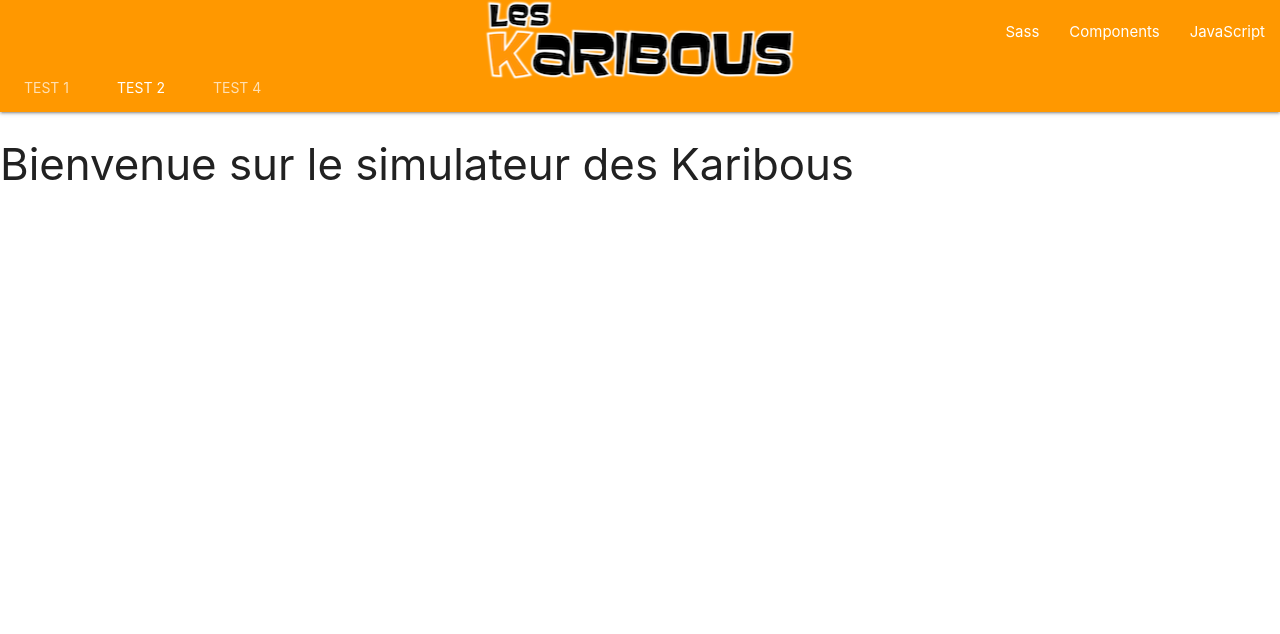
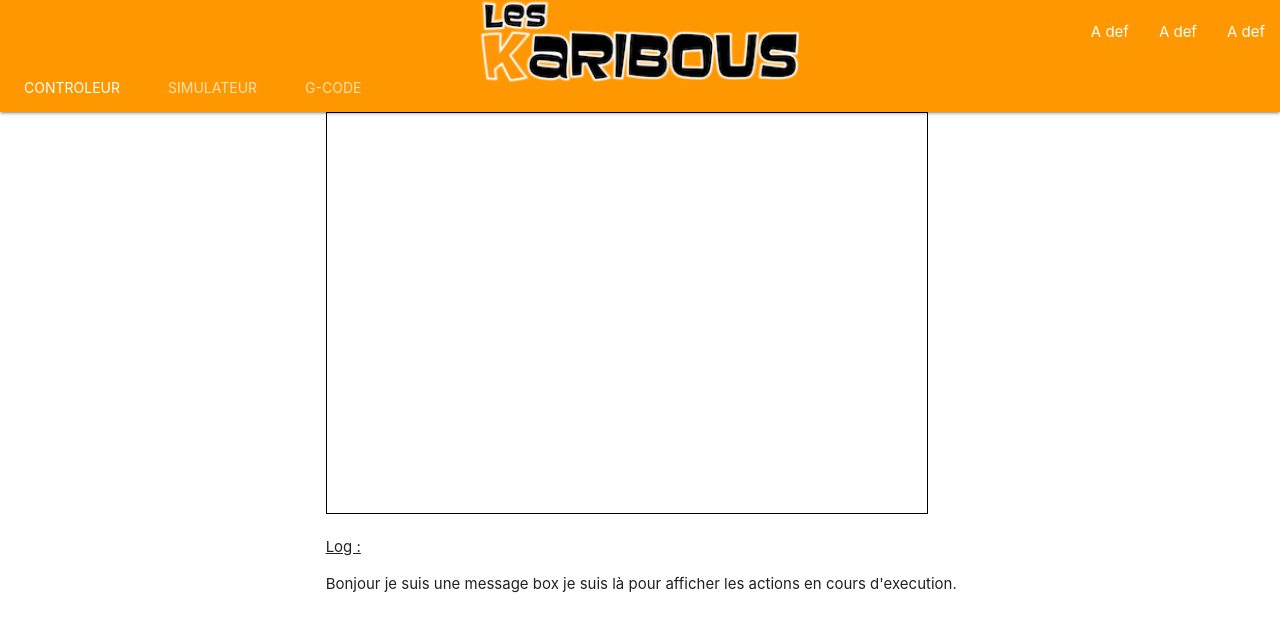
Before and after one commit to LesKaribous/TwinsyOS, a website: page src/index.html in a window 1280 px wide. Drawn offline with nearby package versions, Linux system fonts and the light colour scheme.

Commit message:
update index.html

```diff
--- a/src/index.html
+++ b/src/index.html
@@ -10,9 +10,12 @@
     <!-- Compiled and minified JavaScript -->
     <script src="https://cdnjs.cloudflare.com/ajax/libs/materialize/1.0.0/js/materialize.min.js"></script>
     <link rel="stylesheet" href="https://cdnjs.cloudflare.com/ajax/libs/materialize/1.0.0/css/materialize.min.css">
+    <link href="https://fonts.googleapis.com/icon?family=Material+Icons" rel="stylesheet">
 
 
+    <link href="assets/css/ControlPanel.css" rel="stylesheet">
     <link href="assets/css/nouislider.css" rel="stylesheet">
+    <link href="assets/css/style.css" rel="stylesheet">
 
     <script src="http://ajax.googleapis.com/ajax/libs/jquery/1.7.1/jquery.min.js" type="text/javascript"></script>
 
@@ -26,34 +29,49 @@
             <!-- <a href="#" class="brand-logo">Logo</a> -->
             <a href="#" data-target="mobile-demo" class="sidenav-trigger"><i class="material-icons">menu</i></a>
             <ul id="nav-mobile" class="right hide-on-med-and-down">
-                <li><a href="sass.html">Sass</a></li>
-                <li><a href="badges.html">Components</a></li>
-                <li><a href="collapsible.html">JavaScript</a></li>
+                <li><a href="sass.html">A def</a></li>
+                <li><a href="badges.html">A def</a></li>
+                <li><a href="collapsible.html">A def</a></li>
             </ul>
-            <div id="message"></div>
+            <div id="led-box">
+                <div id="led" class="led"></div>
+            </div>
         </div>
         <div class="nav-content">
             <ul class="tabs tabs-transparent">
-                <li class="tab"><a href="#test1">Test 1</a></li>
-                <li class="tab"><a class="active" href="#test2">Test 2</a></li>
-                <li class="tab"><a href="#test4">Test 4</a></li>
+                <li class="tab"><a class="active" href="#controleur">Controleur</a></li>
+                <li class="tab"><a href="#test2">Simulateur</a></li>
+                <li class="tab"><a href="#test4">G-Code</a></li>
             </ul>
-
         </div>
     </nav>
 
-    <ul class="sidenav" id="mobile-demo">
-        <li><a href="sass.html">Sass</a></li>
-        <li><a href="badges.html">Components</a></li>
-        <li><a href="collapsible.html">JavaScript</a></li>
-    </ul>
+    <div id="controleur" class="col s12">
+        <div class="row">
+            <div class="col s3">
+                <div id="panelControl"></div>
+            </div>
 
-    <h3>Bienvenue sur le simulateur des Karibous</h3>
+            <div class="col s9">
+                <div class="row">
+                    <div class="col s12">
+                        <canvas id="tutorial" width="600" height="400"></canvas>
+                    </div>
+
+                    <div id="messageBoxDiv" class="col s12">
+                        <p class="messageBoxInitialMessage"><u>Log :</u></p>
+
+                        <p>
+                            Bonjour je suis une message box je suis là pour afficher les actions en cours d'execution.
+                        </p>
+                    </div>
+                </div>
+            </div>
+        </div>
+    </div>
 
 
-    <canvas id="tutorial" width="500" height="300"></canvas>
 
-    <div id="panelControl"></div>
 
 
 
@@ -66,6 +84,13 @@
 
     <!-- Libs -->
     <script src="assets/javascript/lib/nouislider.js"></script>
+
+    <script>
+        $(document).ready(function () {
+            app.init();
+        });
+    </script>
+
 </body>
 
 </html>
```
